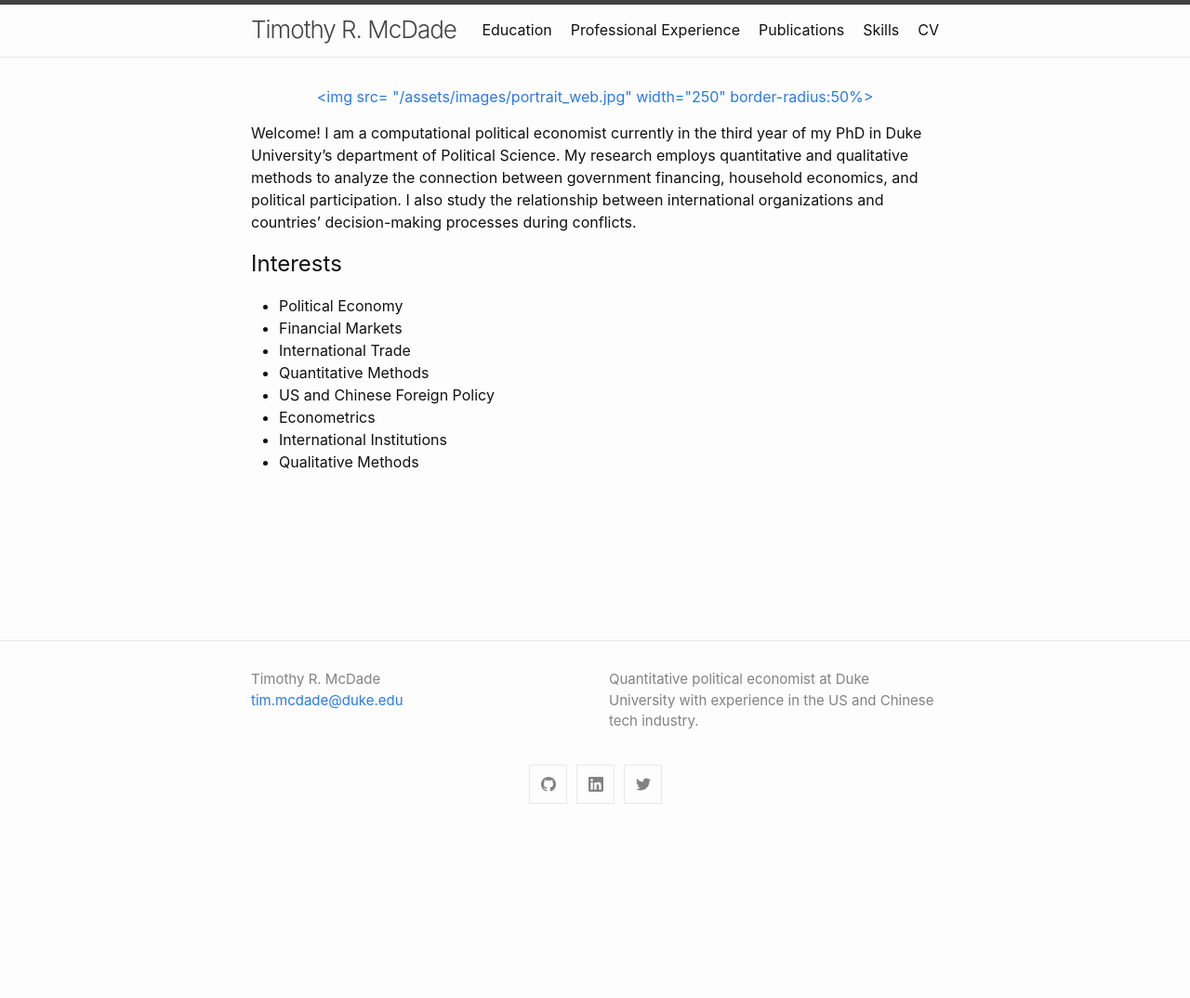
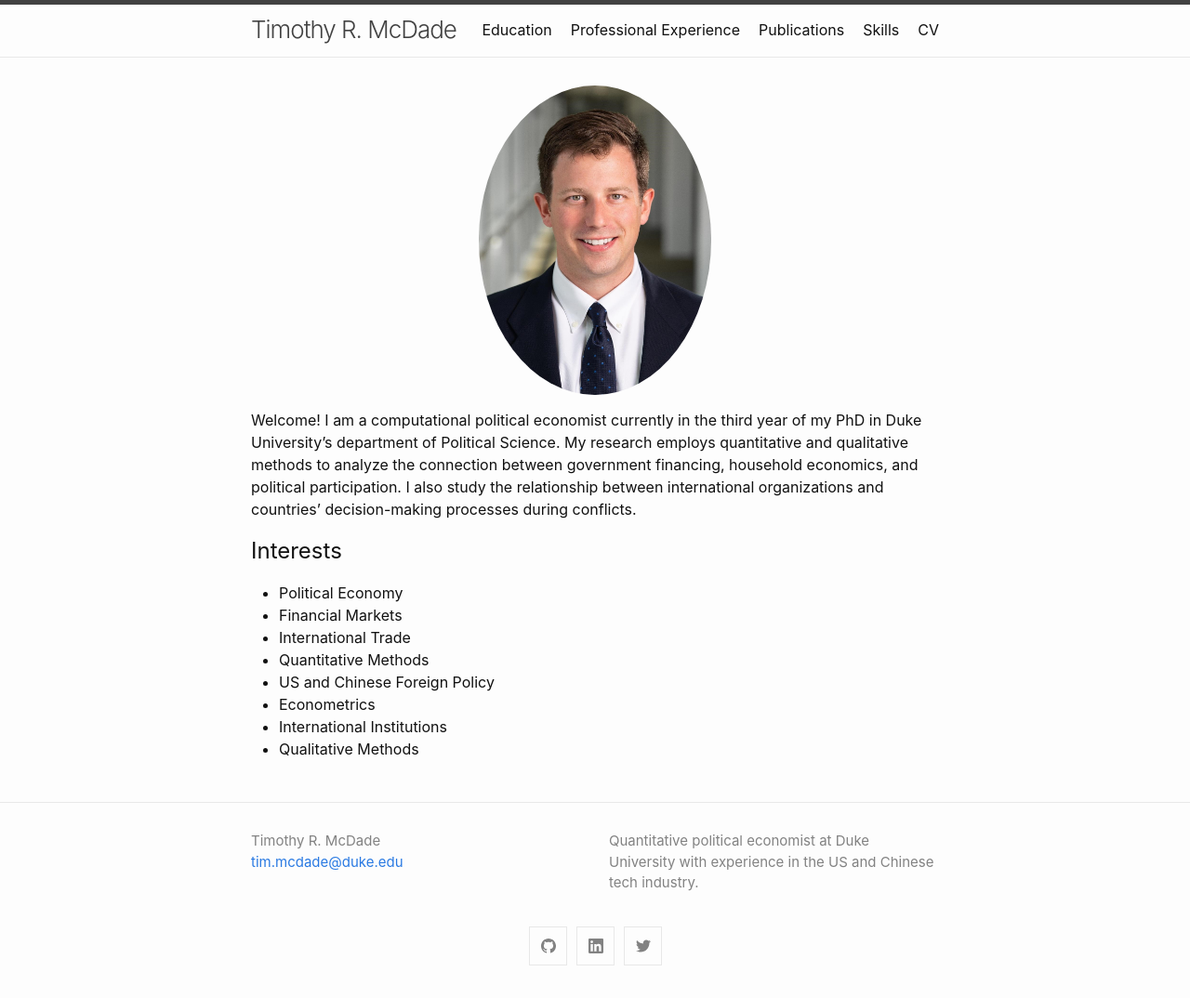
Before and after one commit to trmcdade/trmcdade.github.io, a Jekyll site: the page built from index.md, in a window 1280 px wide. Shown: the whole page at 93% size. Built offline with Jekyll 4.4.1, drawn with Linux system fonts in a browser that asks for light colours; before the commit the page ends 900 px from its top, so only the background shows below that.

Commit message:
Update index.md

```diff
--- a/index.md
+++ b/index.md
@@ -3,8 +3,7 @@ layout: home
 ---
 
 <p align="center">
-  <!-- <a href="url"><img src= "/assets/images/portrait_web.jpg" width="250" style="border-radius:50%"></a> -->
-  <a href="url"><img src= "/assets/images/portrait_web.jpg" width="250" border-radius:50%></a>
+  <a href="url"><img src= "/assets/images/portrait_web.jpg" width="250" style="border-radius:50%"></a>
 </p>
 
 Welcome! I am a computational political economist currently in the third year of my PhD in Duke University's department of Political Science. My research employs quantitative and qualitative methods to analyze the connection between government financing, household economics, and political participation. I also study the relationship between international organizations and countries’ decision-making processes during conflicts.
```
